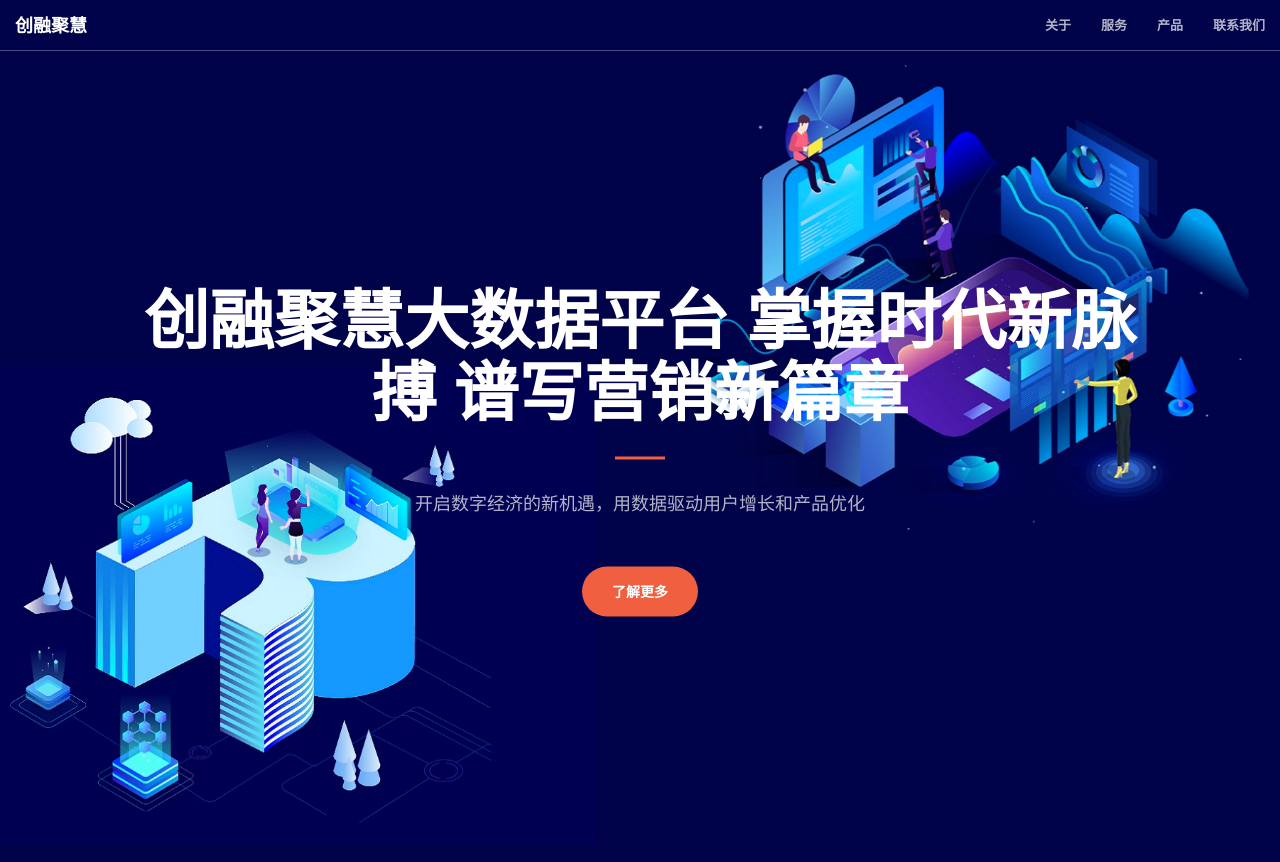
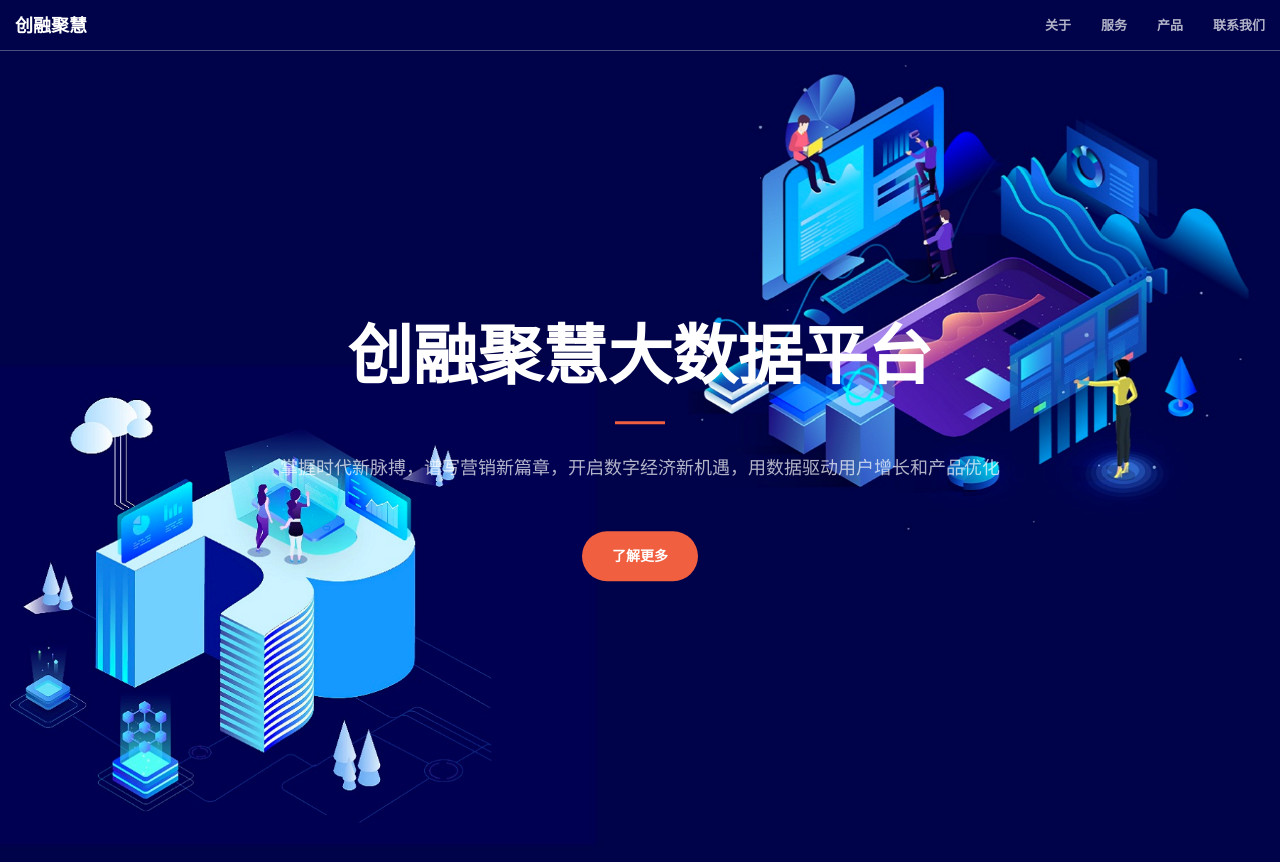
Before and after one commit to lights-of-dawn/lights-of-dawn.github.io, a Jekyll site: the page built from index.html, in a window 1280 px wide and 900 px high. Shown: the top 862 px of the window. Built offline with Jekyll 4.4.1, drawn with Linux system fonts in a browser that asks for light colours.

Commit message:
update picture

```diff
--- a/_includes/header.html
+++ b/_includes/header.html
@@ -1,9 +1,9 @@
 <header>
     <div class="header-content">
         <div class="header-content-inner">
-            <h1>创融聚慧大数据平台 掌握时代新脉搏 谱写营销新篇章</h1>
+            <h1>创融聚慧大数据平台</h1>
             <hr>
-            <p>开启数字经济的新机遇，用数据驱动用户增长和产品优化</p>
+            <p> 掌握时代新脉搏，谱写营销新篇章，开启数字经济新机遇，用数据驱动用户增长和产品优化</p>
             <a href="#about" class="btn btn-primary btn-xl page-scroll">了解更多</a>
         </div>
     </div>
```
Also changed, not shown: img/portfolio/1.jpg, img/portfolio/1.png (deleted), img/portfolio/2.jpg, style/favicons/favicon.ico, style/favicons/favicon2.ico (added).
